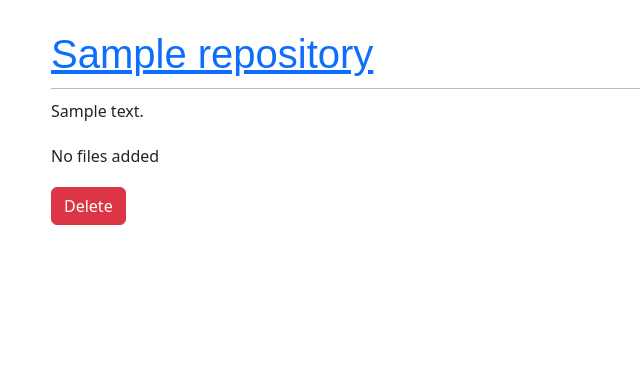
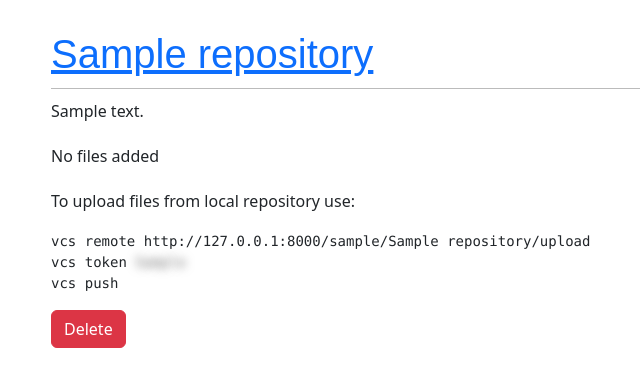
Before and after one commit to MrR3353/diplom_server, a Django app: a page that uses social_net/repository/templates/repository/repository_detail.html in a window 1280 px wide. Shown: the part 80-467 px from the top of the page, without its empty margins (49-689 px from the left). Run offline with Django 5.2, Linux system fonts and the light colour scheme; a user stored in the database is signed in; tables that the repository leaves empty hold one stand-in row (values such as "Sample post"); some web fonts are replaced.

Commit message:
Информация для пуша в репозиторий

```diff
--- a/social_net/repository/templates/repository/repository_detail.html
+++ b/social_net/repository/templates/repository/repository_detail.html
@@ -40,7 +40,23 @@
 
 
 {% else %}
+    <style>
+        .hidden-text {
+            color: transparent;
+            text-shadow: 0 0 10px rgba(0,0,0,0.6);
+            transition: text-shadow 0.3s, color 0.3s;
+        }
+        .hidden-text:hover {
+            color: black;
+            text-shadow: none;
+        }
+    </style>
     <p>No files added</p>
+    <p>To upload files from local repository use:
+<pre><code>vcs remote http://127.0.0.1:8000/{{repository.user.username}}/{{repository.name}}/upload
+vcs token <span class="hidden-text">{{repository.user.profile.token}}</span>
+vcs push
+</code></pre></p>
 {% endif %}
 
 
```
Also changed, not shown: main.py (added, +29 -0 lines).
